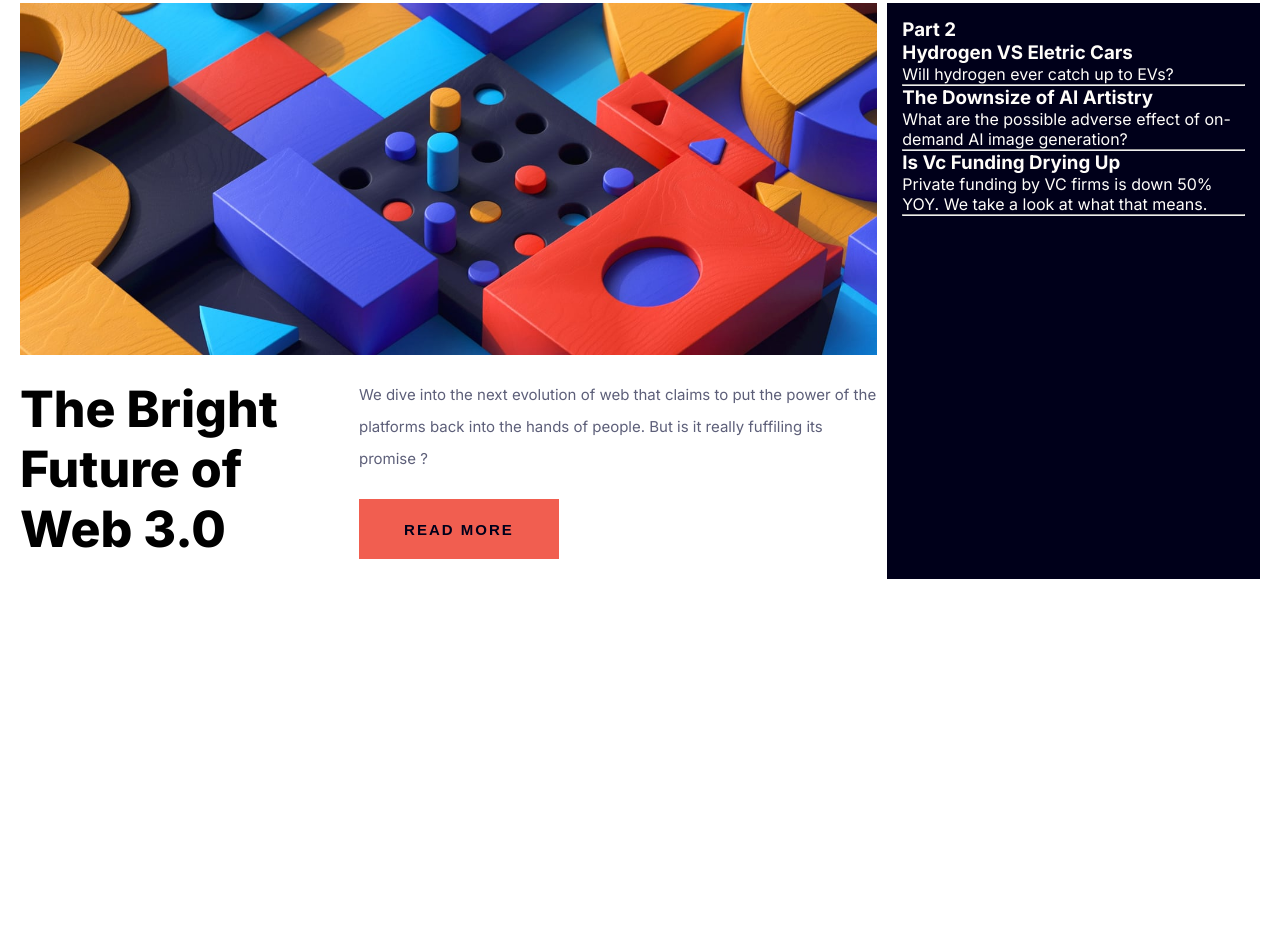
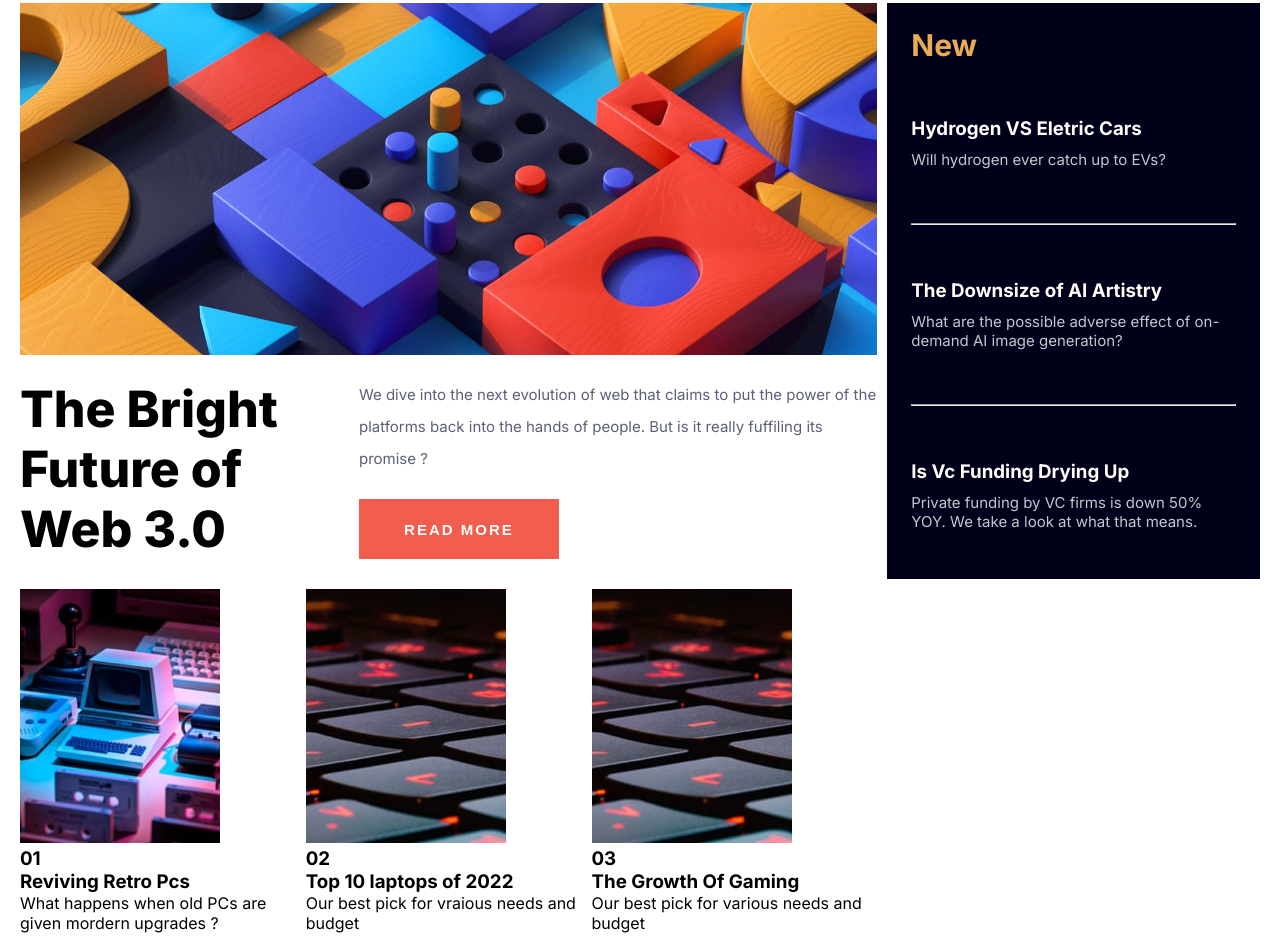
Before and after one commit to Emmanuel131519/News-Page, a plain HTML site: page index.html in a window 1280 px wide. Shown: the part 175-1122 px from the top of the page. Before the commit the page ends 800 px from the top, so only its background shows below. Drawn offline with Linux system fonts and the light colour scheme.

Commit message:
fixes:the hover,section3 added and part2

```diff
--- a/index.html
+++ b/index.html
@@ -51,7 +51,7 @@
         </section>
         <!-- section-2 -->
         <section class="grid-2">
-          <h1>Part 2</h1>
+          <h1>New</h1>
           <!-- div-1 -->
           <div>
             <h3>Hydrogen VS Eletric Cars</h3>
@@ -75,7 +75,36 @@
               what that means.
             </p>
           </div>
-          <hr />
+        </section>
+        <!-- section 3 -->
+        <section class="grid-3">
+          <!-- Div-1 -->
+          <div>
+            <img src="asset/Image20240830195832.jpg" alt="retro-pic" />
+            <div>
+              <h1>01</h1>
+              <h3>Reviving Retro Pcs</h3>
+              <p>What happens when old PCs are given mordern upgrades ?</p>
+            </div>
+          </div>
+          <!-- Div-2 -->
+          <div>
+            <img src="asset/Image20240830195823.jpg" alt="laptop-pic" />
+            <div>
+              <h1>02</h1>
+              <h3>Top 10 laptops of 2022</h3>
+              <p>Our best pick for vraious needs and budget</p>
+            </div>
+          </div>
+          <!-- div-3 -->
+          <div>
+            <img src="asset/Image20240830195823.jpg" alt="" />
+            <div>
+              <h1>03</h1>
+              <h3>The Growth Of Gaming</h3>
+              <p>Our best pick for various needs and budget</p>
+            </div>
+          </div>
         </section>
       </section>
     </main>
--- a/style.css
+++ b/style.css
@@ -87,14 +87,50 @@ font-weight: 400;
     border: none;
     font-size: 15px;
     /* margin-top: 1rem; */
-    color: var(--Very-dark-blue);
+    color: var(--Off-white);
     font-weight: 600;
     letter-spacing: 2px;
 }
 .grid-2{
+    flex-direction: column;
+    display: flex;
+    justify-content: space-between;
     background-color: var(--Very-dark-blue);
-    padding: 15px;
+    padding: 24px;
     color: var(--Off-white);
+}
+.grid-2 h1{
+    font-size: 30px;
+    color: var(--Soft-orange);
+}
+
+.grid-2 div{
+    display: flex;
+    flex-direction: column;
+    gap: 10px;
+    padding: 1.5rem 0;
+}
+.grid-2 p{
+    font-size: 15px;
+    color: var(--Grayish-blue);
+}
+/* .grid-1-div-2 :hover{
+    color: var(--Soft-orange);
+    cursor: pointer;
+} */
+
+.grid-1-div-2 button:hover{
+    background-color: var(--Very-dark-blue);
+    cursor: pointer;
+}
+.grid-2 h3:hover{
+    color: var(--Soft-orange);
+    cursor: pointer;
+}
+
+.grid-3{
+    display: grid;
+    grid-template-columns: repeat(3,1fr);
 }
 
 
@@ -129,4 +165,8 @@ font-weight: 400;
     .grid-1-div-2 button{
         margin-top: 1.5rem;
     }
+    .grid-3{
+        display: grid;
+        grid-template-columns: 1fr;
+    }
 }
```
